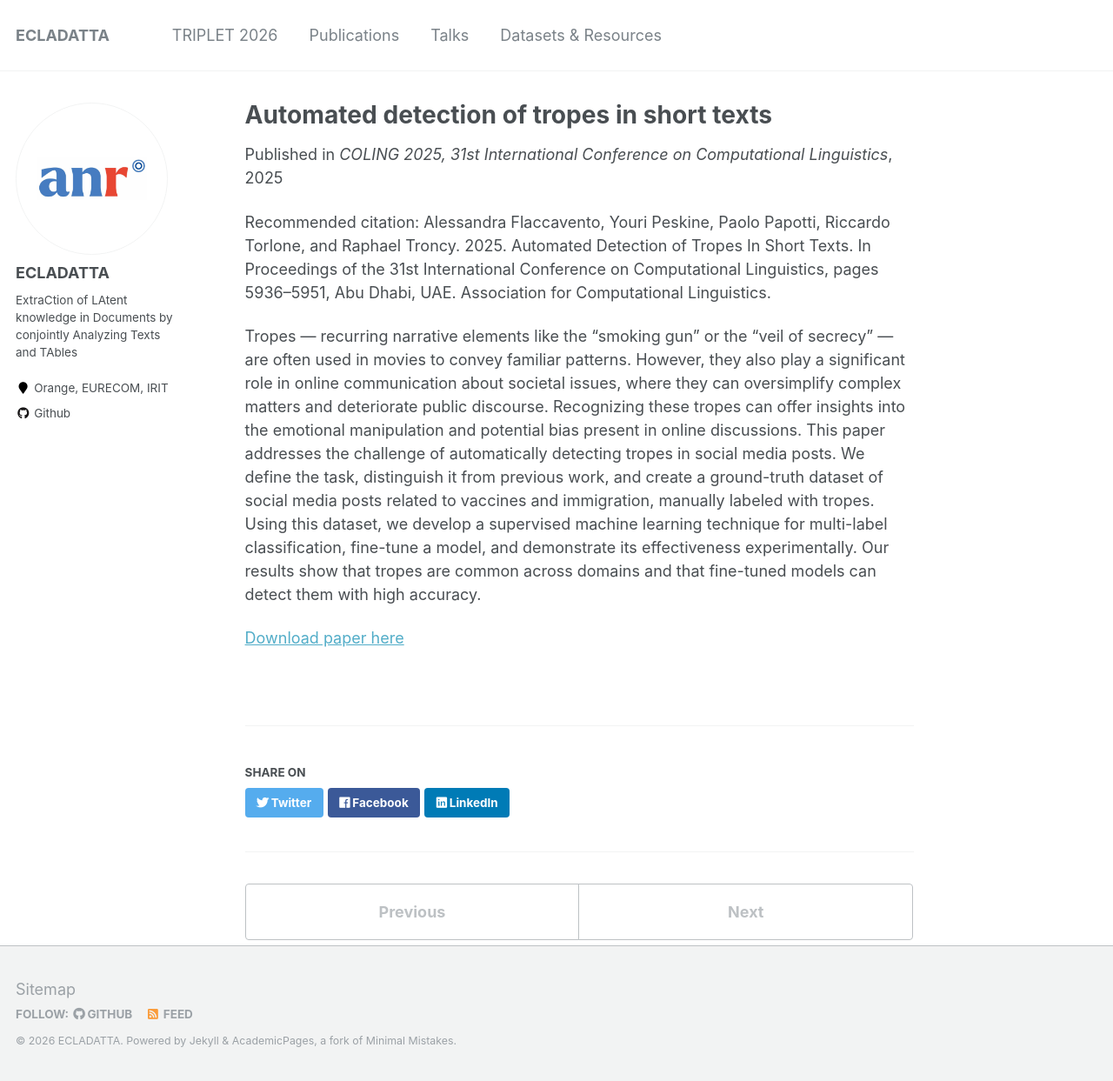
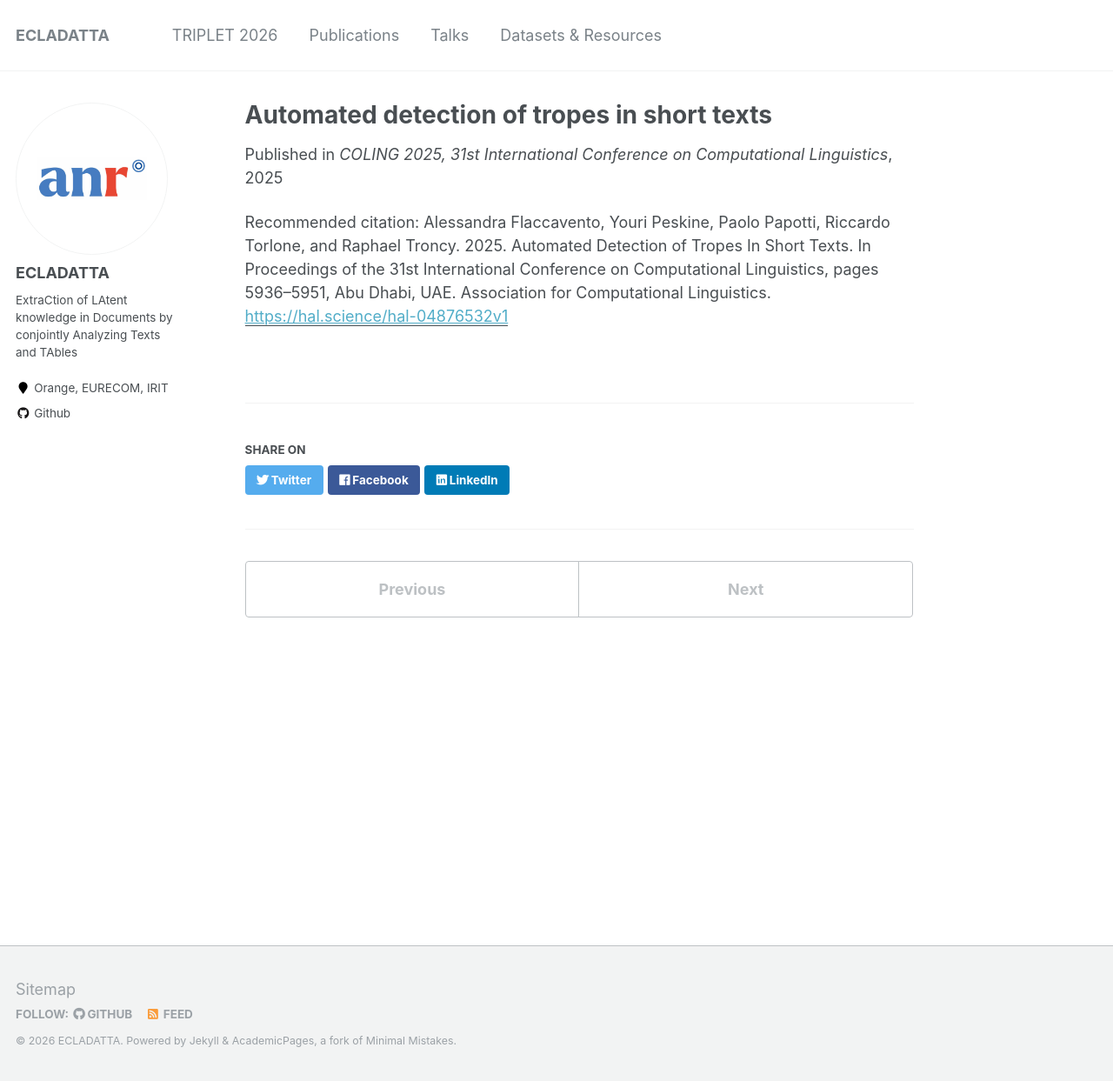
Before and after one commit to ecladatta/ecladatta.github.io, a Jekyll site: the page built from _publications/2025-01-paper.md, in a window 1280 px wide and 1243 px high. Shown: the whole window at 87% size. Built offline with Jekyll 4.4.1, drawn with Linux system fonts in a browser that asks for light colours.

Commit message:
Update 2025-01-paper.md

```diff
--- a/_publications/2025-01-paper.md
+++ b/_publications/2025-01-paper.md
@@ -7,8 +7,6 @@ excerpt: 'Tropes — recurring narrative elements like the “smoking gun” or
 venue: "COLING 2025, 31st International Conference on Computational Linguistics"
 location: "Abu Dhabi, UAE"
 date: 2025-01-19
+paperurl: https://hal.science/hal-04876532v1
 citation: 'Alessandra Flaccavento, Youri Peskine, Paolo Papotti, Riccardo Torlone, and Raphael Troncy. 2025. Automated Detection of Tropes In Short Texts. In Proceedings of the 31st International Conference on Computational Linguistics, pages 5936–5951, Abu Dhabi, UAE. Association for Computational Linguistics.'
 ---
-Tropes — recurring narrative elements like the “smoking gun” or the “veil of secrecy” — are often used in movies to convey familiar patterns. However, they also play a significant role in online communication about societal issues, where they can oversimplify complex matters and deteriorate public discourse. Recognizing these tropes can offer insights into the emotional manipulation and potential bias present in online discussions. This paper addresses the challenge of automatically detecting tropes in social media posts. We define the task, distinguish it from previous work, and create a ground-truth dataset of social media posts related to vaccines and immigration, manually labeled with tropes. Using this dataset, we develop a supervised machine learning technique for multi-label classification, fine-tune a model, and demonstrate its effectiveness experimentally. Our results show that tropes are common across domains and that fine-tuned models can detect them with high accuracy.
-
-[Download paper here](https://hal.science/hal-04876532v1/document)
```
